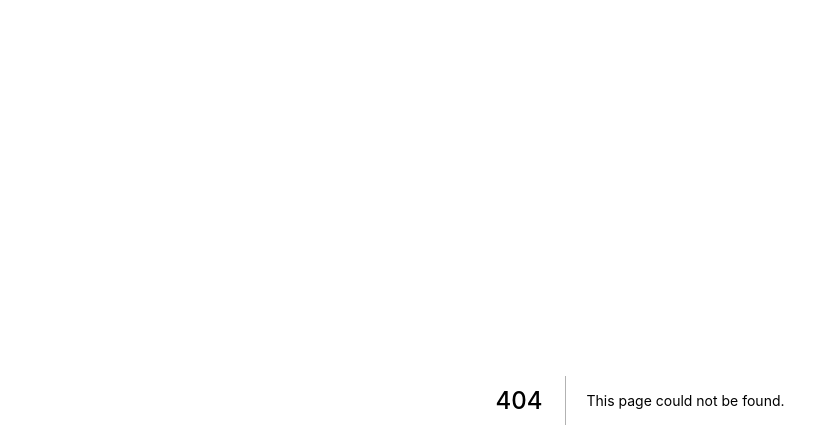
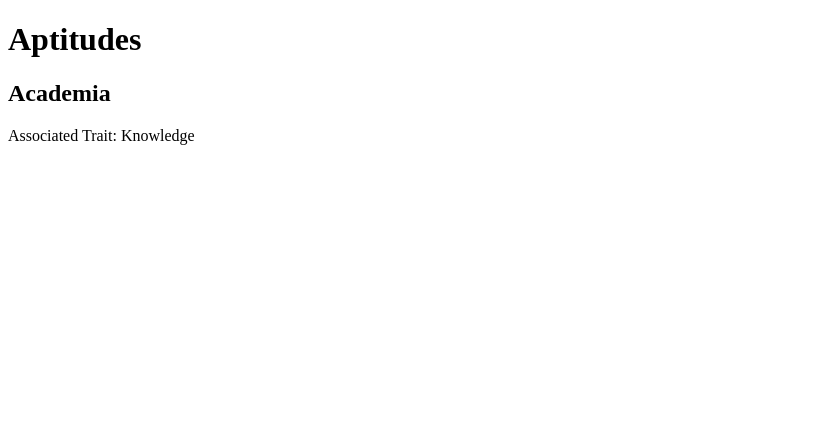
Before and after one commit to sazap10/deadlands-tools, a Next.js app: page /reference/aptitudes in a window 1280 px wide. Before the commit this address had no page. Shown: the top 448 px of the page, without its empty margins (0-839 px from the left). Built offline with nearby package versions, Linux system fonts and the light colour scheme.

Commit message:
add aptitudes page

```diff
--- /dev/null
+++ b/pages/reference/aptitudes.mdx
@@ -0,0 +1,4 @@
+# Aptitudes
+
+## Academia
+Associated Trait: Knowledge
```
